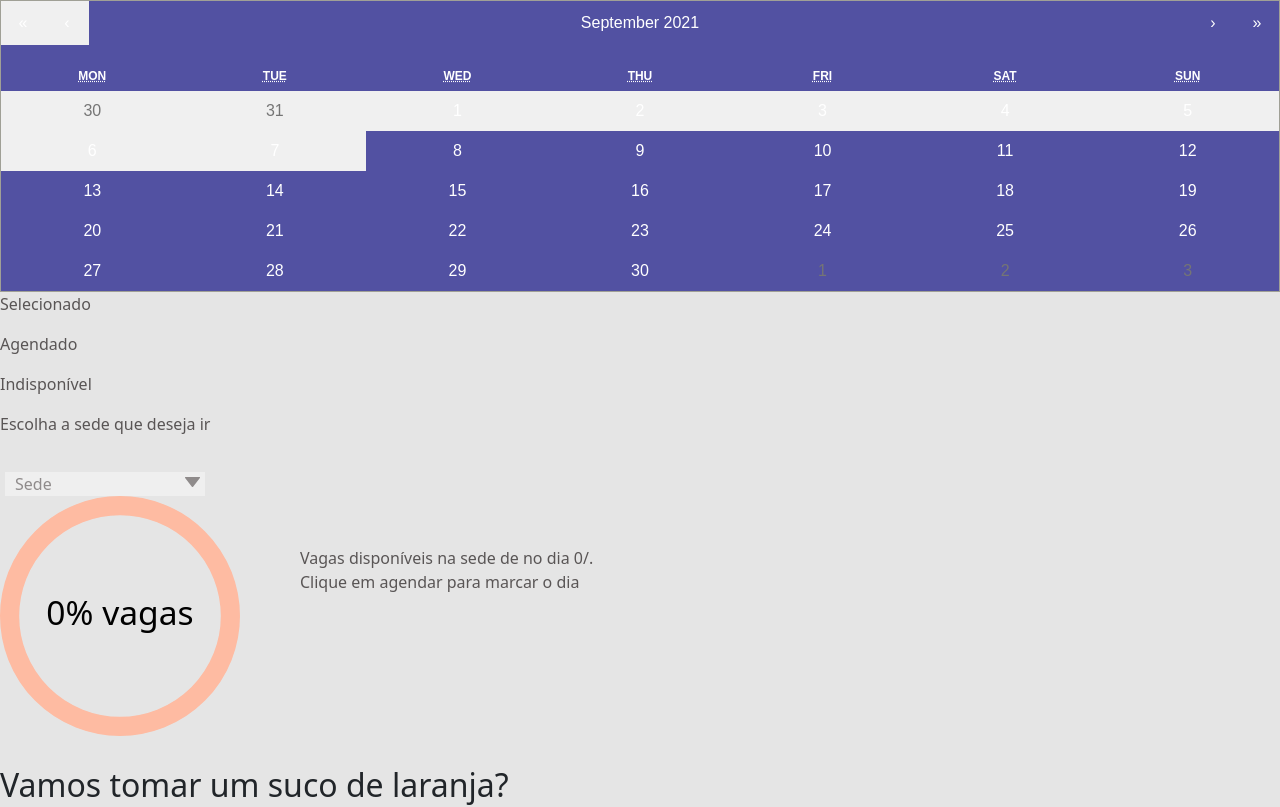
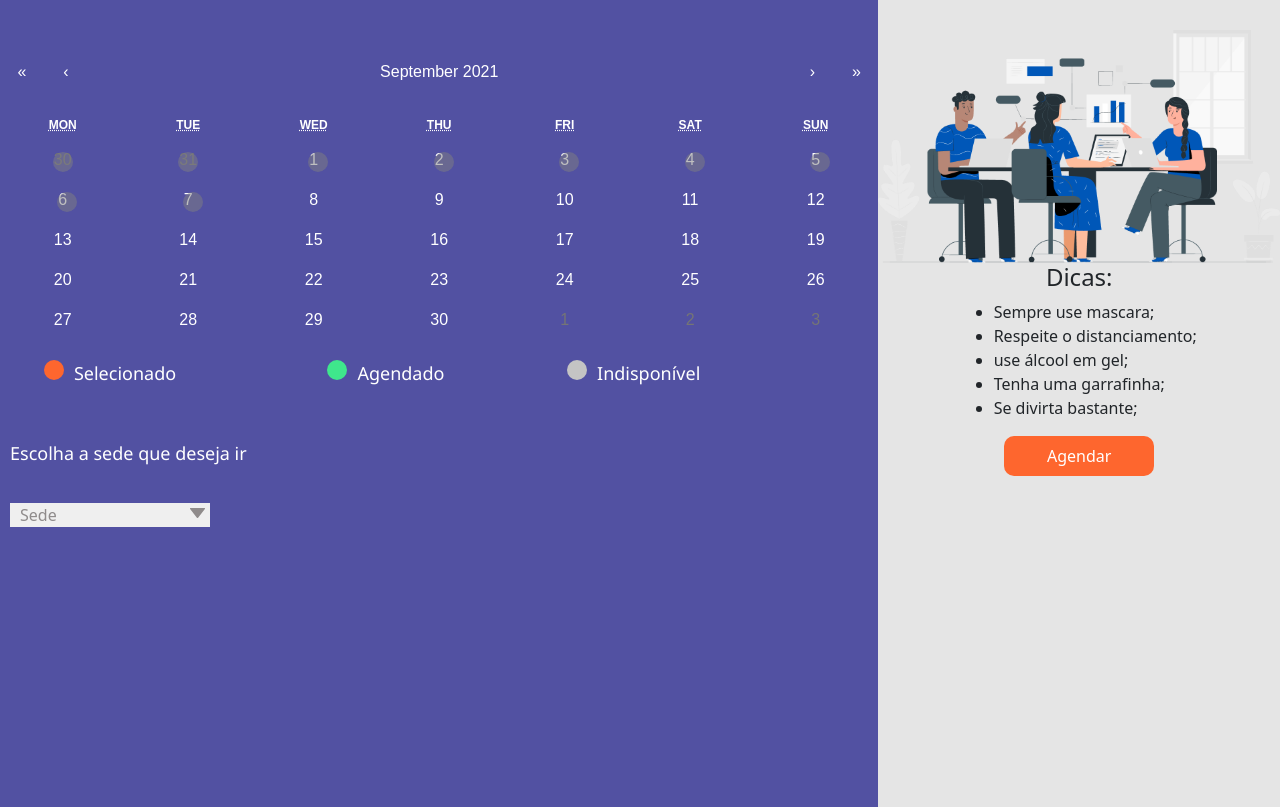
Before and after one commit to vinioliv/Squad7-Hackaton-FCamara-Frontend, a React (Create React App) app in the folder frontend/: page /schedule in a window 1280 px wide. Shown: the top 807 px of the page. Built offline with nearby package versions, Linux system fonts and the light colour scheme.

Commit message:
feat: CSS Scheduled Page

```diff
--- a/frontend/src/pages/schedule/styles.css
+++ b/frontend/src/pages/schedule/styles.css
@@ -6,7 +6,7 @@ h1 {
   width: 100%;
   max-width: 100%;
   background: #5251a2;
-  border: 1px solid #a0a096;
+  border: 0px solid !important;
   font-family: Arial, Helvetica, sans-serif;
   line-height: 1.125em;
 }
@@ -57,7 +57,9 @@ h1 {
 .react-calendar__tile--active abbr {
   background: #fe662e !important;
   border-radius: 50px !important;
-  padding: 11px 17px;
+  /* padding: 11px 17px;
+  width: 20px;
+  height: 20px; */
 }
 
 .react-calendar__tile--active {
@@ -74,7 +76,42 @@ h1 {
   background-color: #5251a2;
 }
 
-.offices{
+.react-calendar--selectRange .react-calendar__tile--hover {
+  background-color: transparent !important;
+}
+
+/* background ranger disabled */
+.react-calendar__tile:disabled {
+  background: transparent !important;
+  padding: 11px 17px;
+}
+
+.react-calendar__month-view__days__day:disabled abbr {
+  /* background: grey  !important;
+  border-radius: 50% !important;
+  padding: 11px 17px; */
+
+  z-index: 2 !important;
+}
+
+.react-calendar__month-view__days__day:disabled abbr::before {
+  content: "";
+  width: 20px;
+  height: 20px;
+  background-color: grey;
+  opacity: 0.5;
+  position: absolute;
+  border-radius: 50%;
+  margin-left: -1px;
+}
+
+.react-calendar__navigation button[disabled] {
+  background-color: transparent !important;
+}
+
+/*CALENDAR CSS FIM */
+
+.offices {
   text-decoration: none;
   width: 200px;
   appearance: none;
@@ -89,11 +126,11 @@ h1 {
   margin-top: 20px;
   border: 0;
   margin-left: 5px;
-  color: #8F8B8B ;
+  color: #8f8b8b;
 }
 
-.button{
-  color:white;
+.button {
+  color: white;
   border-radius: 10px;
   width: 150px;
   background-color: #fe662e;
@@ -105,17 +142,16 @@ flex-direction: row;
   justify-content: center;
   align-items: center;
   height: 40px;
-border:none;
-
+  border: none;
 }
-.container-section{
+.container-section {
   float: left;
 }
-.progress-bar{
+.progress-bar {
   float: left;
 }
 
-.text-schedule{
+.text-schedule {
   flex: 1;
   float: none;
   margin-top: 50px;
@@ -123,38 +159,98 @@ border:none;
   margin-left: 50%;
   height: 220px;
 }
-  h4{
+
+.div-progress-bar {
+  float: left;
+}
+
+h4 {
   margin-top: 40px;
   text-align: center;
   float: none;
-
 }
 
-
-.tips{
+.tips {
   display: flex;
   justify-content: center;
 }
 
-
-ul{
+ul {
   margin-right: auto;
   margin-left: auto;
 }
 
-
-
-p{
-  color:#595555
+p {
+  color: #595555;
+  font-size: 18px;
+  font-family:'Segoe UI', Tahoma, Geneva, Verdana, sans-serif;
 }
 
+.legends-text {
+  color: #ffffff;
+  padding-left: 30px;
+  margin: 0;
+}
 
+.legends {
+  width: 100%;
+  max-width: 100%;
+  background-color: #5251a2;
+  display: flex;
 
+  text-align: center;
+  margin: 0;
+  height: 100px;
+}
 
-/*CALENDAR CSS FIM */
+.legends-selected {
+  margin: 0;
+  margin-left: 5%;
+  margin-top: 20px;
+}
+.circle-orange {
+  width: 20px;
+  height: 20px;
+  border-radius: 50%;
+  background-color: #fe662e;
+}
 
-@media (max-width:767px){
-  .progress-bar {
+.legends-scheduled {
+  margin-left: 30%;
+  margin-top: 20px;
+}
+.circle-green {
+  width: 20px;
+  height: 20px;
+  border-radius: 50%;
+  background-color: #3fe78c;
+}
+
+.legends-unavailable {
+  margin-left: 25%;
+  margin-top: 20px;
+}
+.circle-gray {
+  width: 20px;
+  height: 20px;
+  border-radius: 50%;
+  background-color: #c4c4c4;
+}
+
+.scheduled abbr {
+  width: 20px;
+  height: 20px;
+  border-radius: 50%;
+  color: #ffffff;
+  background-color: #3fe78c;
+}
+
+h2 {
+  display: none;
+}
+
+@media (max-width: 767px) {
+  .div-progress-bar {
     margin-top: 30px;
     width: 40%;
     color: orange;
@@ -162,13 +258,135 @@ p{
     visibility: visible;
   }
   .progress-bar-visible {
+    visibility: visible;
+  }
+  .progress-bar {
+    visibility: hidden;
+  }
+  .text-schedule {
+    visibility: hidden;
+  }
+  .text-schedule-visible {
+    visibility: visible;
+    flex: 1;
+    float: none;
+    margin-top: 50px;
+    max-width: 50%;
+    margin-left: 50%;
+    height: 220px;
+  }
+
+  .meeting-img {
+    display: none;
+  }
+  .p-office {
+    display: none;
   }
 }
 
-@media  (min-width: 768px)  {
+@media (min-width: 768px) {
+  .react-calendar {
+    margin-top: 50px;
+    background: #5251a2;
+    border: 0px solid !important;
+    font-family: Arial, Helvetica, sans-serif;
+    line-height: 1.125em;
+  }
+  .container-section {
+    width: 50%;
+    max-width: 100%;
+    display: flexbox;
+    flex-direction: row;
+  }
+  .progress-bar-visible {
+    background-color: red;
+    visibility: visible;
+    display: flex;
+  }
+  .div-progress-bar {
+    margin-top: 30px;
+    width: 40%;
+    color: orange;
+    background-color: transparent;
+    visibility: visible;
+  }
+  .legends {
+    background-color: #5251a2;
+    display: flex;
+    text-align: center;
+    margin: 0;
+    height: 100px;
+  }
+
+  .container-offices {
+    background-color: #5251a2;
+    height: 420px;
+  }
+
+  .progress-bar-visible {
+    background-color: transparent;
+    width: 100%;
+  }
+  .content-calendar {
+    background-color: #5251a2;
+  }
+
+  .p-office {
+    display: visible;
+    color: #ffffff;
+    margin-left: 10px;
+  }
+  .offices {
+    margin-left: 10px;
+  }
   .progress-bar {
     width: 40%;
     color: orange;
     background-color: transparent;
+    display: none;
+  }
+
+  .text-schedule {
+    display: none;
+  }
+
+  .text-schedule-visible {
+    visibility: visible;
+    flex: 1;
+    float: none;
+    margin-top: 50px;
+    max-width: 50%;
+    margin-left: 50%;
+    height: 220px;
+  }
+
+  .col-12 {
+    display: flex;
+    margin: 0;
+  }
+
+  .div-img {
+    text-align: center;
+
+  }
+  .div-img-invisible {
+    visibility: hidden;
+  }
+  .meeting-img {
+    max-width: 100%;
+    text-align: center;
+
+  }
+
+  h4 {
+    margin-top: 0px;
+  }
+  h2 {
+    margin-top: 50px;
+    color: #535252;
+  }
+
+  .button {
+    margin-top: 0px;
   }
 }
```
Lines whose indentation alone changed are shown as unchanged.
